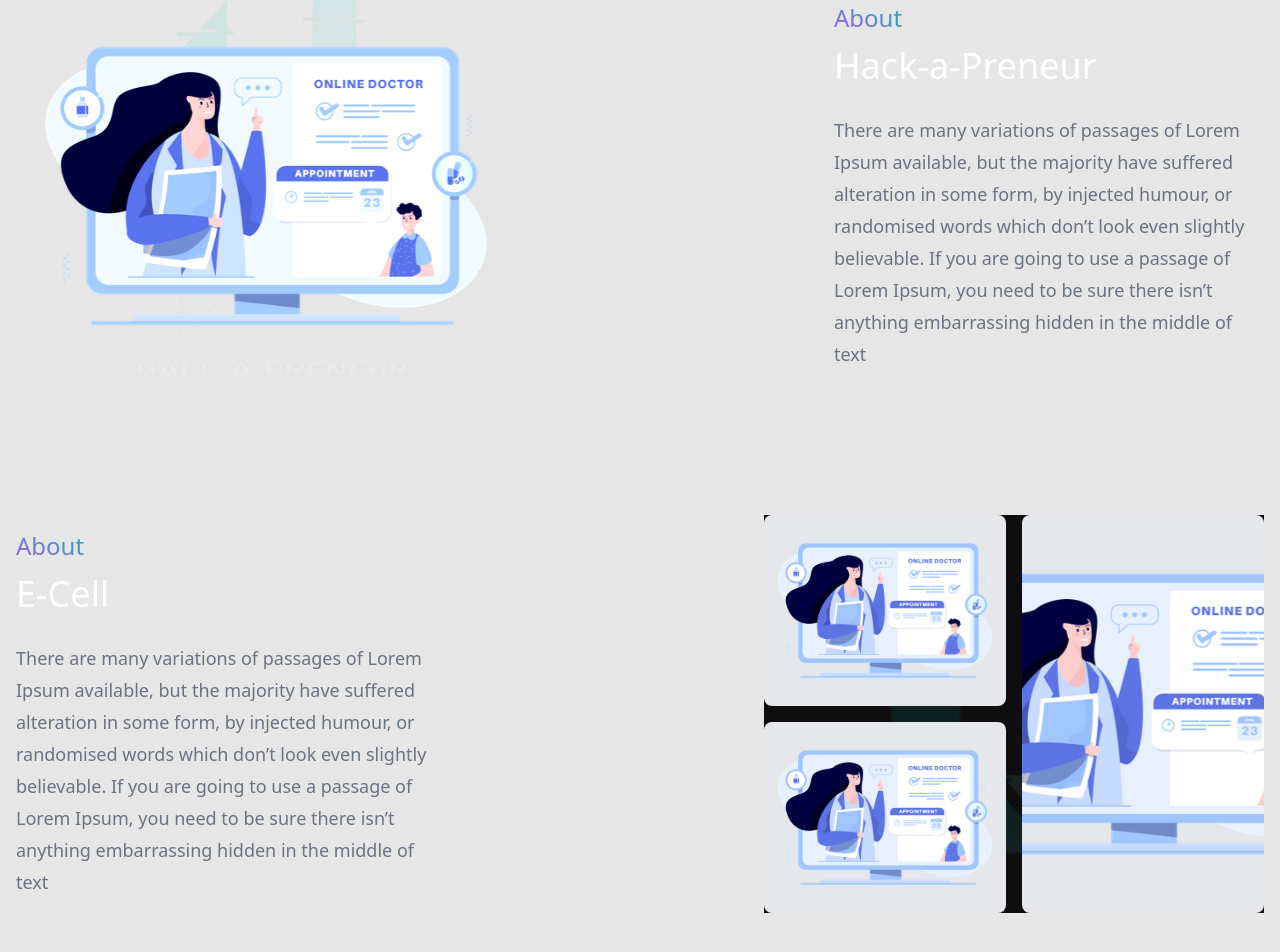
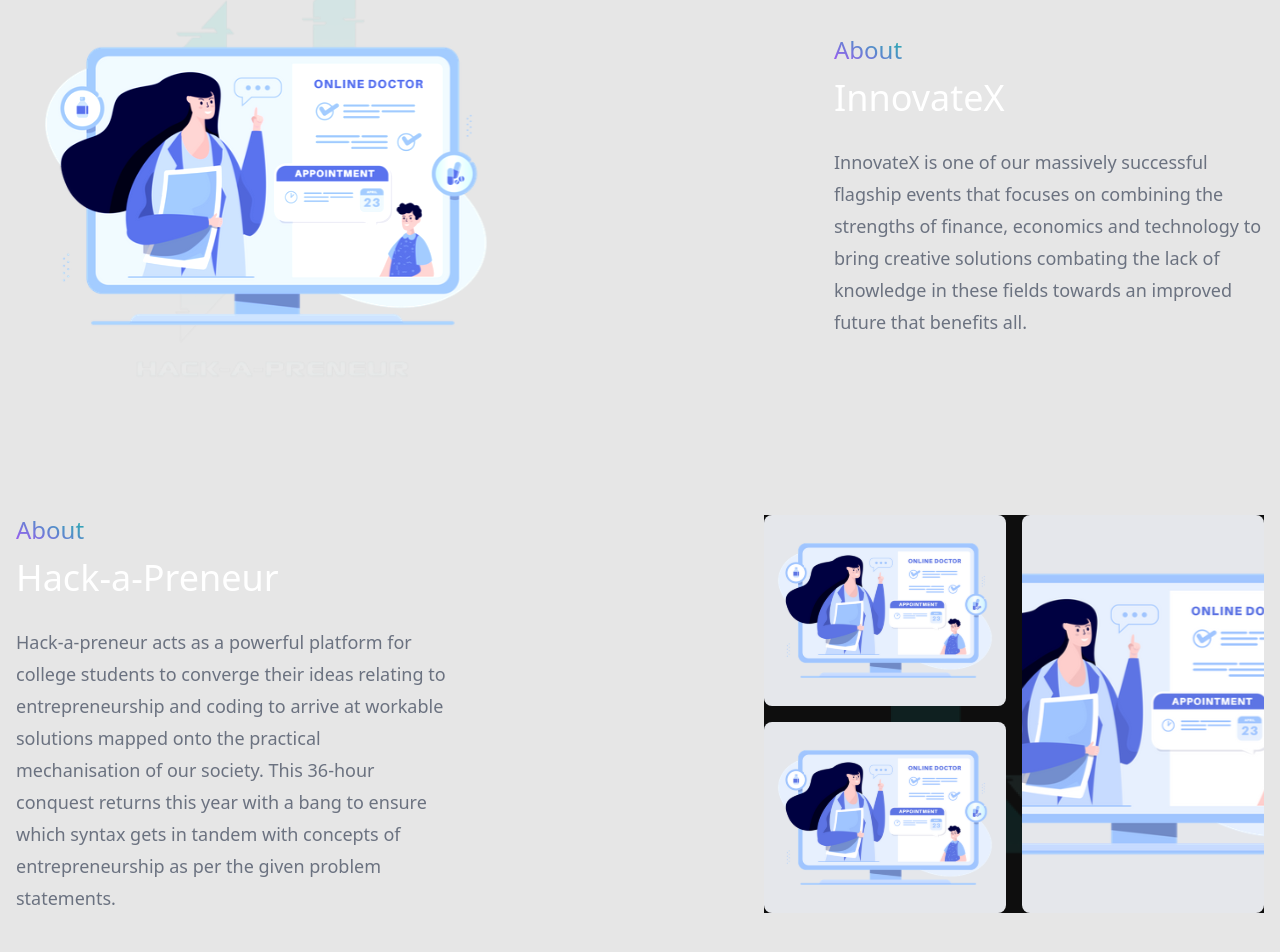
Before and after one commit to ecell-nsut/hackathon-esummit-23, a Next.js app: page / in a window 1280 px wide. Shown: the part 910-1862 px from the top of the page. Built offline with nearby package versions, Linux system fonts and the light colour scheme; a web font is replaced by a local one.

Commit message:
fix: content change

```diff
--- a/src/components/About/About.tsx
+++ b/src/components/About/About.tsx
@@ -14,14 +14,13 @@ const About = (props: Props) => {
           <span className="bg-gradient-to-tr from-purple-500 font-medium text-2xl text-transparent to-teal-500 bg-clip-text">
             About
           </span>
-          <h2 className="text-4xl text-white mt-3">Hack-a-Preneur</h2>
+          <h2 className="text-4xl text-white mt-3"> InnovateX</h2>
           <p className="text-gray-500 leading-8 text-lg mt-7">
-            There are many variations of passages of Lorem Ipsum available, but
-            the majority have suffered alteration in some form, by injected
-            humour, or randomised words which don&rsquo;t look even slightly
-            believable. If you are going to use a passage of Lorem Ipsum, you
-            need to be sure there isn&rsquo;t anything embarrassing hidden in
-            the middle of text
+            InnovateX is one of our massively successful flagship events that
+            focuses on combining the strengths of finance, economics and
+            technology to bring creative solutions combating the lack of
+            knowledge in these fields towards an improved future that benefits
+            all.
           </p>
         </div>
         <div className="image max-w-[500px]  flex justify-center text-center  bg-cover contrast-[1.1]">
@@ -41,14 +40,14 @@ const About = (props: Props) => {
           <span className="bg-gradient-to-tr from-purple-500 font-medium text-2xl text-transparent to-teal-500 bg-clip-text">
             About
           </span>
-          <h2 className="text-4xl text-white mt-3">E-Cell</h2>
+          <h2 className="text-4xl text-white mt-3">Hack-a-Preneur</h2>
           <p className="text-gray-500 leading-8 text-lg mt-7">
-            There are many variations of passages of Lorem Ipsum available, but
-            the majority have suffered alteration in some form, by injected
-            humour, or randomised words which don&rsquo;t look even slightly
-            believable. If you are going to use a passage of Lorem Ipsum, you
-            need to be sure there isn&rsquo;t anything embarrassing hidden in
-            the middle of text
+            Hack-a-preneur acts as a powerful platform for college students to
+            converge their ideas relating to entrepreneurship and coding to
+            arrive at workable solutions mapped onto the practical mechanisation
+            of our society. This 36-hour conquest returns this year with a bang
+            to ensure which syntax gets in tandem with concepts of
+            entrepreneurship as per the given problem statements.
           </p>
         </div>
         <div className="image max-w-[500px]  grid grid-cols-2 gap-4 grid-rows-2 justify-center text-center bg-logoBg bg-cover">
```
